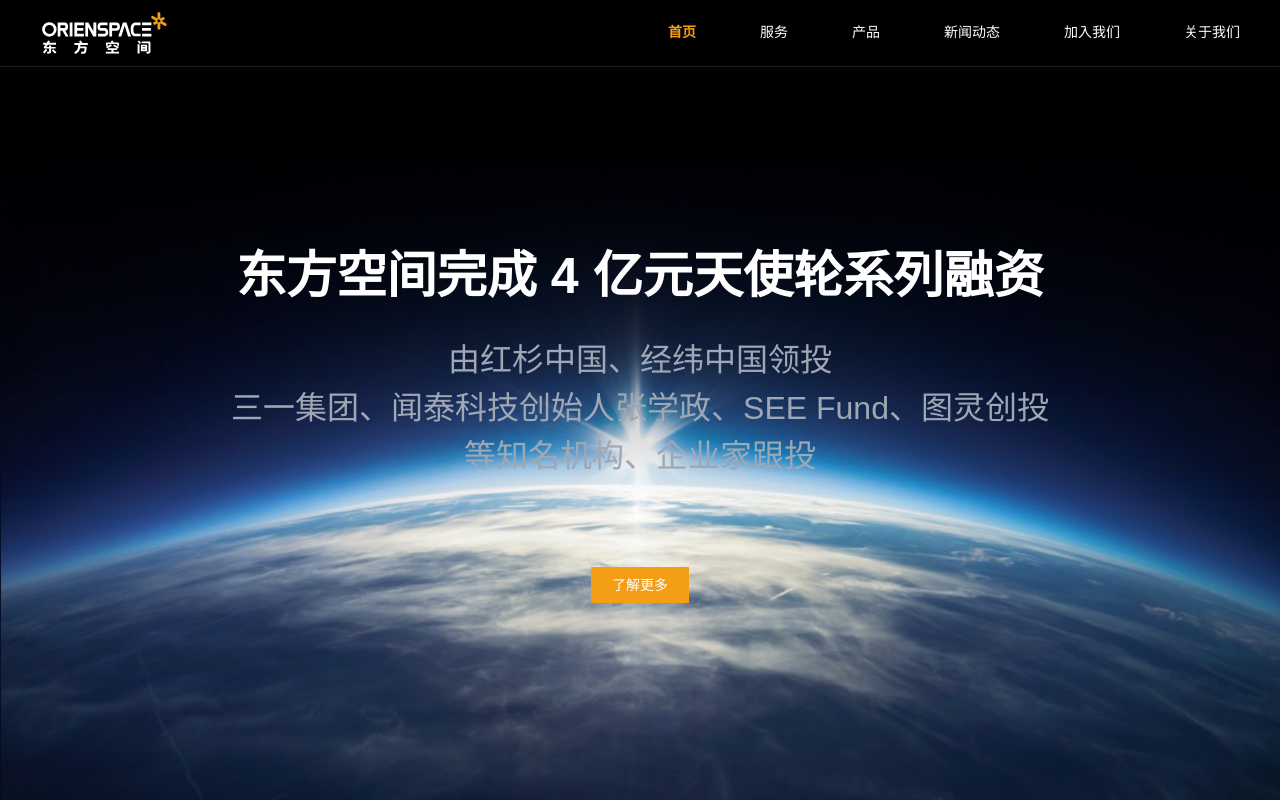
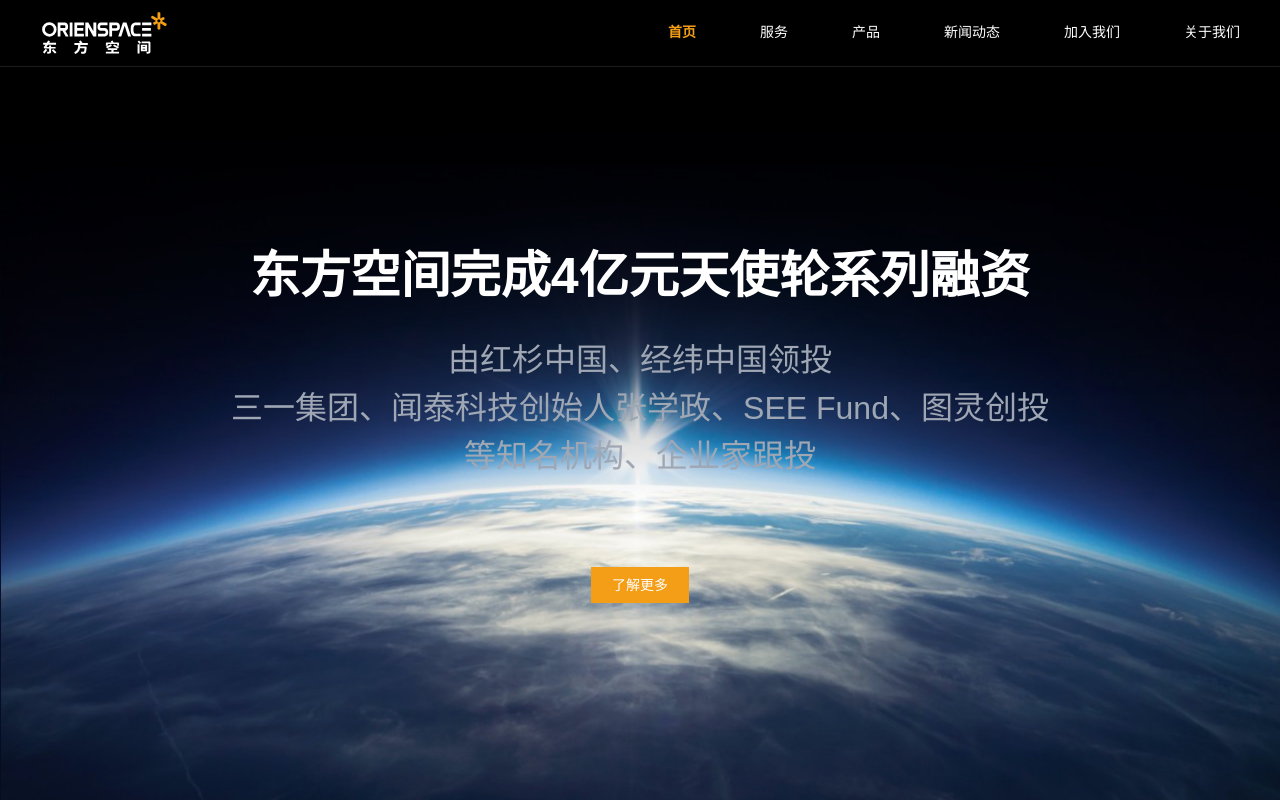
Before and after one commit to chuhx1024/orien-space, a Nuxt app: page / in a window 1280 px wide. Shown: the top 800 px of the page. Built offline with nearby package versions, Linux system fonts and the light colour scheme.

Commit message:
fix: del space

```diff
--- a/pages/index.vue
+++ b/pages/index.vue
@@ -2,7 +2,7 @@
     <section class="home-page-container">
         <banner-com
             url-source="/img/index/index_0.jpg"
-            main-title="东方空间完成 4 亿元天使轮系列融资"
+            main-title="东方空间完成4亿元天使轮系列融资"
             banner-btn="了解更多"
         >
             <p class="big">
```
